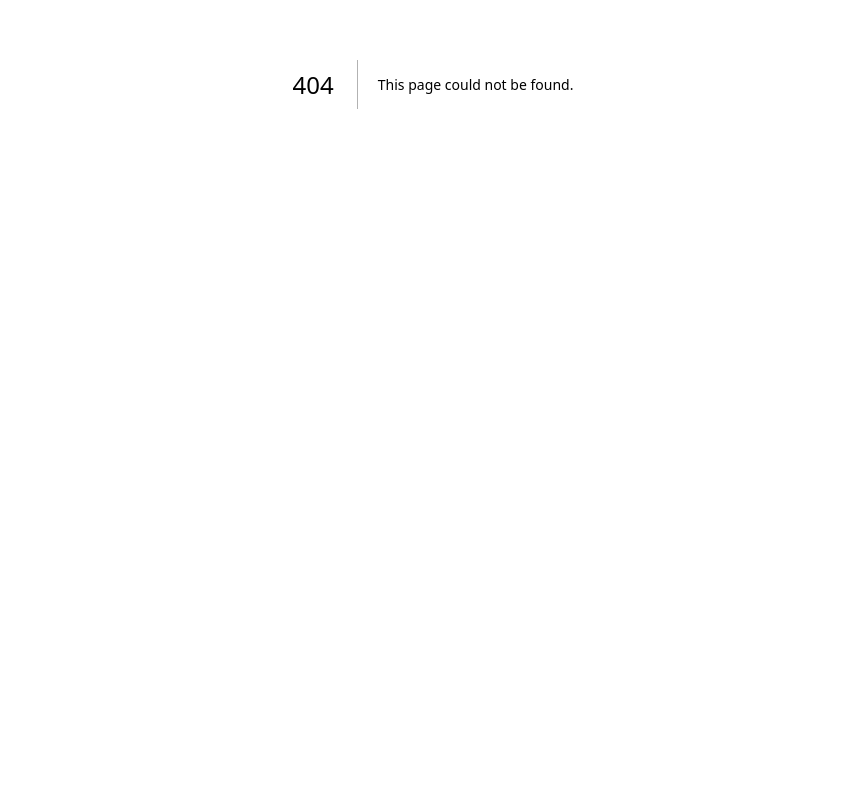
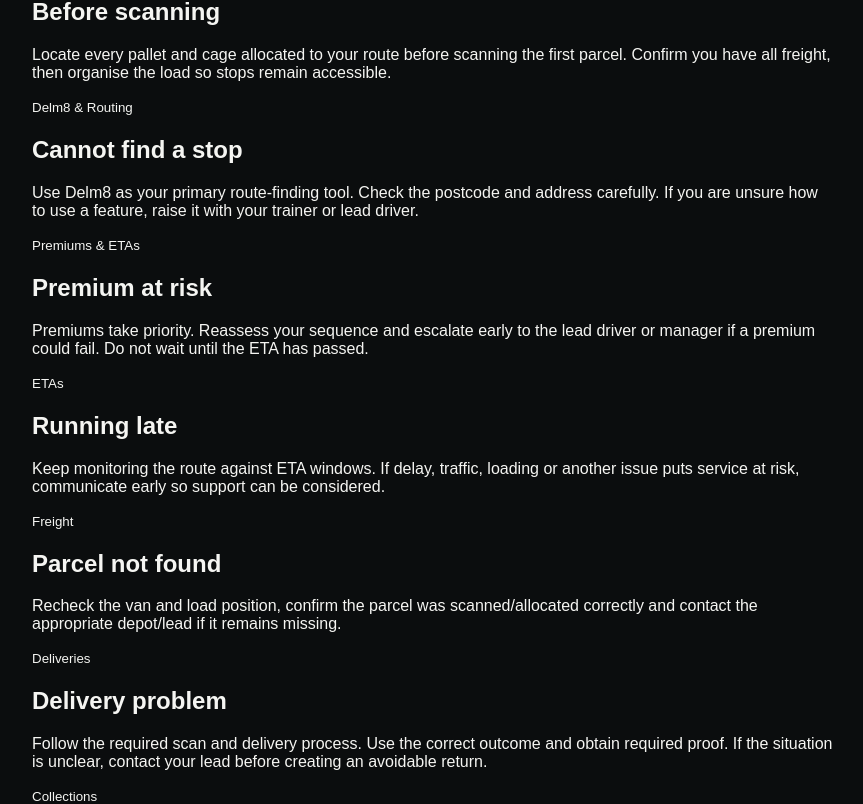
Before and after one commit to 4x4masterb-pixel/easydrop-driver-hub, a Next.js app: page /guide in a window 1280 px wide. Before the commit this address had no page. Shown: the part 316-1120 px from the top of the page, without its empty margins (207-1070 px from the left). Before the commit the page ends 800 px from the top, so only its background shows below. Built offline with nearby package versions, Linux system fonts and the light colour scheme.

Commit message:
Expand Driver Guide and training system

```diff
--- /dev/null
+++ b/app/guide/page.js
@@ -0,0 +1,16 @@
+"use client";
+import {useState} from "react";
+const items=[
+["Before scanning","Morning & Loading","Locate every pallet and cage allocated to your route before scanning the first parcel. Confirm you have all freight, then organise the load so stops remain accessible."],
+["Cannot find a stop","Delm8 & Routing","Use Delm8 as your primary route-finding tool. Check the postcode and address carefully. If you are unsure how to use a feature, raise it with your trainer or lead driver."],
+["Premium at risk","Premiums & ETAs","Premiums take priority. Reassess your sequence and escalate early to the lead driver or manager if a premium could fail. Do not wait until the ETA has passed."],
+["Running late","ETAs","Keep monitoring the route against ETA windows. If delay, traffic, loading or another issue puts service at risk, communicate early so support can be considered."],
+["Parcel not found","Freight","Recheck the van and load position, confirm the parcel was scanned/allocated correctly and contact the appropriate depot/lead if it remains missing."],
+["Delivery problem","Deliveries","Follow the required scan and delivery process. Use the correct outcome and obtain required proof. If the situation is unclear, contact your lead before creating an avoidable return."],
+["Collection due","Collections","Build collections into your route rather than leaving them until the end. If timing becomes a risk, escalate early. A collection must not fail through lack of communication."],
+["Unable to attempt","Returns & Unattempted","Zero unauthorised unattempted freight. Before returning freight that could not be attempted, contact your lead driver or manager and follow the instruction given."],
+["Vehicle defect","Vehicle","Complete checks before departure. Report damage, warning lights, tyre issues or other defects immediately. Do not ignore a safety-critical defect."],
+["AdBlue / fuel","Vehicle","Check fuel and AdBlue before the route. Keep AdBlue comfortably topped up and report abnormal consumption or warnings rather than allowing the vehicle to reach a critical level."],
+["Need support","Escalation","Raise problems while there is still time to solve them. Lead driver first where appropriate, then manager/depot escalation. Early communication protects the route."],
+["End of route","End of Day","Confirm all deliveries and collections are accounted for. Follow the depot process for returns and paperwork, report unresolved issues and leave the vehicle ready for its next use."]];
+export default function Guide(){const[q,setQ]=useState("");const shown=items.filter(x=>x.join(" ").toLowerCase().includes(q.toLowerCase()));return <main className="inner wide"><a href="/">← Home</a><p className="eyebrow">DRIVER QUICK GUIDE</p><h1>What do I do?</h1><p className="lead">Search the situation. Get the standard. If service is at risk, escalate early.</p><input className="search" value={q} onChange={e=>setQ(e.target.value)} placeholder="Search: premium, collection, parcel, vehicle..."/><div className="guideList">{shown.map(([s,c,d])=><article key={s}><small>{c}</small><h2>{s}</h2><p>{d}</p></article>)}</div></main>}
```
